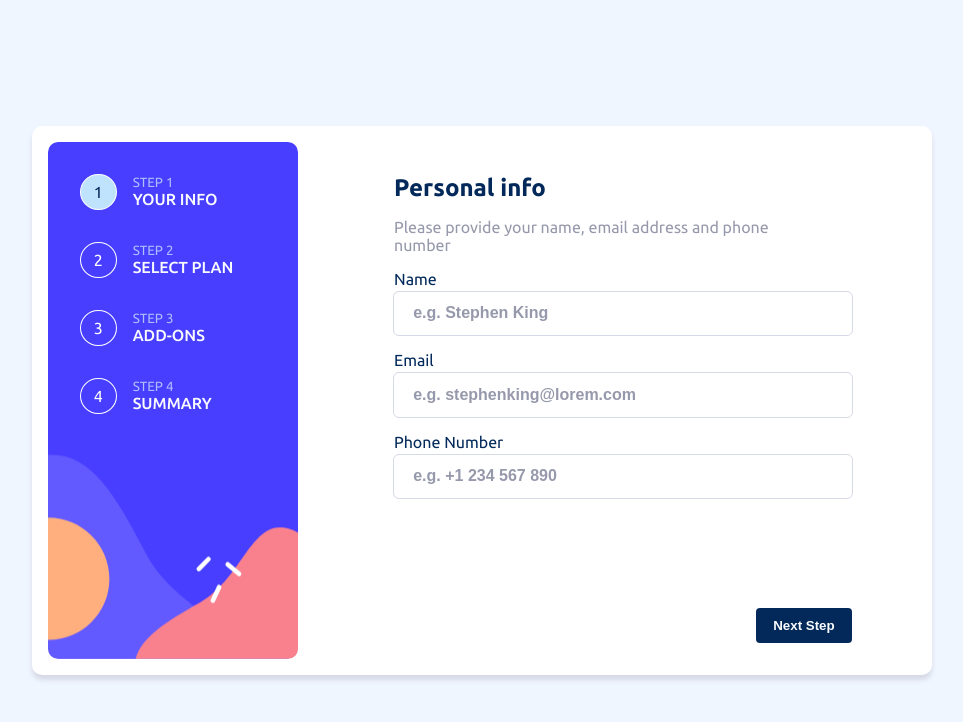
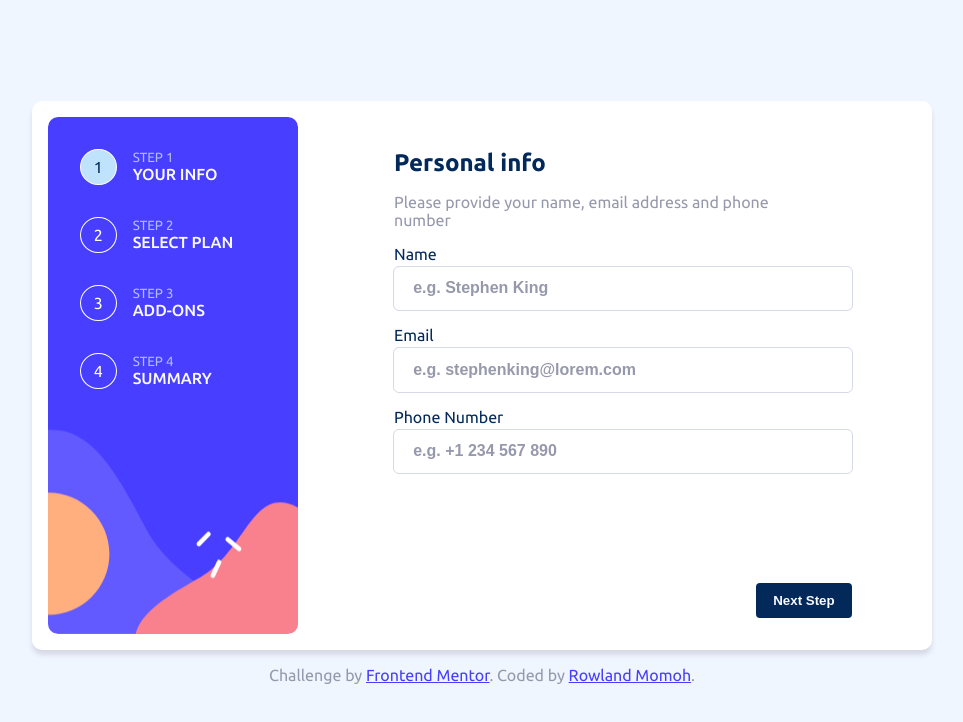
Before and after one commit to rowleks/fe-multi-step-form, a React (Vite) app: page / in a window 1280 px wide. Shown: the top 722 px of the page, without its empty margins (158-1121 px from the left). Built offline with nearby package versions, Linux system fonts and the light colour scheme.

Commit message:
updated build

```diff
--- a/src/App.scss
+++ b/src/App.scss
@@ -62,6 +62,20 @@ main {
         }
     }
 
+}
 
+.attribution {
+    font-size: 1rem;
+    text-align: center;
+    padding: 1rem 0;
+    color: $cool-gray;
+    background-color: $white;
 
+    @include sm {
+        background-color: transparent;
+    }
+ }
+
+.attribution a {
+    color: $purplish-blue;
 }
--- a/src/App.tsx
+++ b/src/App.tsx
@@ -37,6 +37,8 @@ function App() {
   }
 
   return (
+    <>
+
   <main>
     <section className='left'>
       <Sidebar step={step} />
@@ -52,9 +54,17 @@ function App() {
       { step === 4 &&  <Step4 nextStep={nextStep} prevStep={prevStep} plan={plan} addOns={selectedAddOns} gotoStep={gotoStep} />}
 
       { step > 4 &&  <Success />}
+
     </section>
 
+
   </main>
+
+  <div className="attribution">
+        Challenge by <a href="https://www.frontendmentor.io?ref=challenge" target="_blank">Frontend Mentor</a>.
+        Coded by <a href="https://rowland-momoh.netlify.app/" target="_blank">Rowland Momoh</a>.
+    </div>
+    </>
   )
 }
 
--- a/src/components/forms/success/Success.tsx
+++ b/src/components/forms/success/Success.tsx
@@ -11,7 +11,7 @@ function Success() {
             <div className="success-container">
                 <img src="/icon-thank-you.svg" alt="checkmark" width="60px" />
                 <h2>Thank you!</h2>
-                <p>Thanks for confirming your subscription! We hope you have fun using our platform. if you ever need support, please feel free to email us at support@loremgaming.com</p>
+                <p>Thanks for confirming your subscription! We hope you have fun using our platform. if you ever need support, please feel free to email us at support@rolexgaming.com</p>
 
             </div>
         </section>
```
Also changed, not shown: 5 other files (tests, documents, lock files or other folders).
